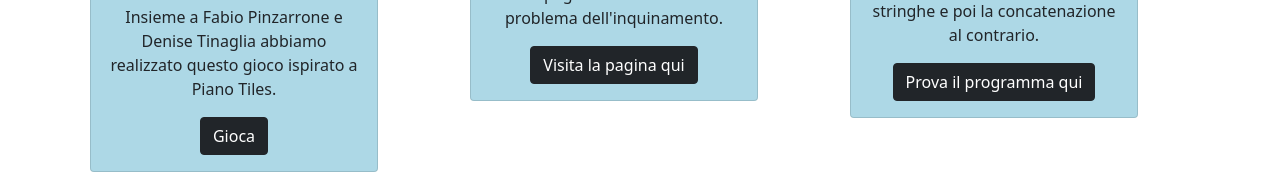
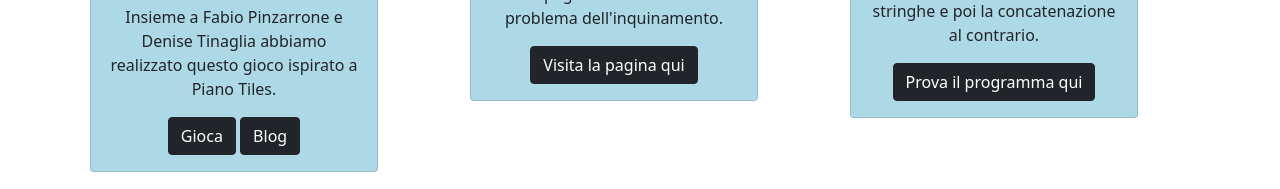
Before and after one commit to NichoZ02/School_Project, a plain HTML site: page Menù/index.html in a window 1280 px wide. Shown: the part 588-777 px from the top of the page. Drawn offline with nearby package versions, Linux system fonts and the light colour scheme.

Commit message:
Update index.html

```diff
--- a/Menù/index.html
+++ b/Menù/index.html
@@ -34,6 +34,7 @@
                       <h5 class="card-title">Piano Rush</h5>
                       <p class="card-text">Insieme a Fabio Pinzarrone e Denise Tinaglia abbiamo realizzato questo gioco ispirato a Piano Tiles.</p>
                       <a href="https://nichoz02.github.io/School_Project/Gioco_JS/index.html" class="btn btn-dark">Gioca</a>
+                      <a href="http://nicholasvalenzano.altervista.org/guitar-rush/" class="btn btn-dark">Blog</a>
                     </div>
                   </div>
                 </div>
```
